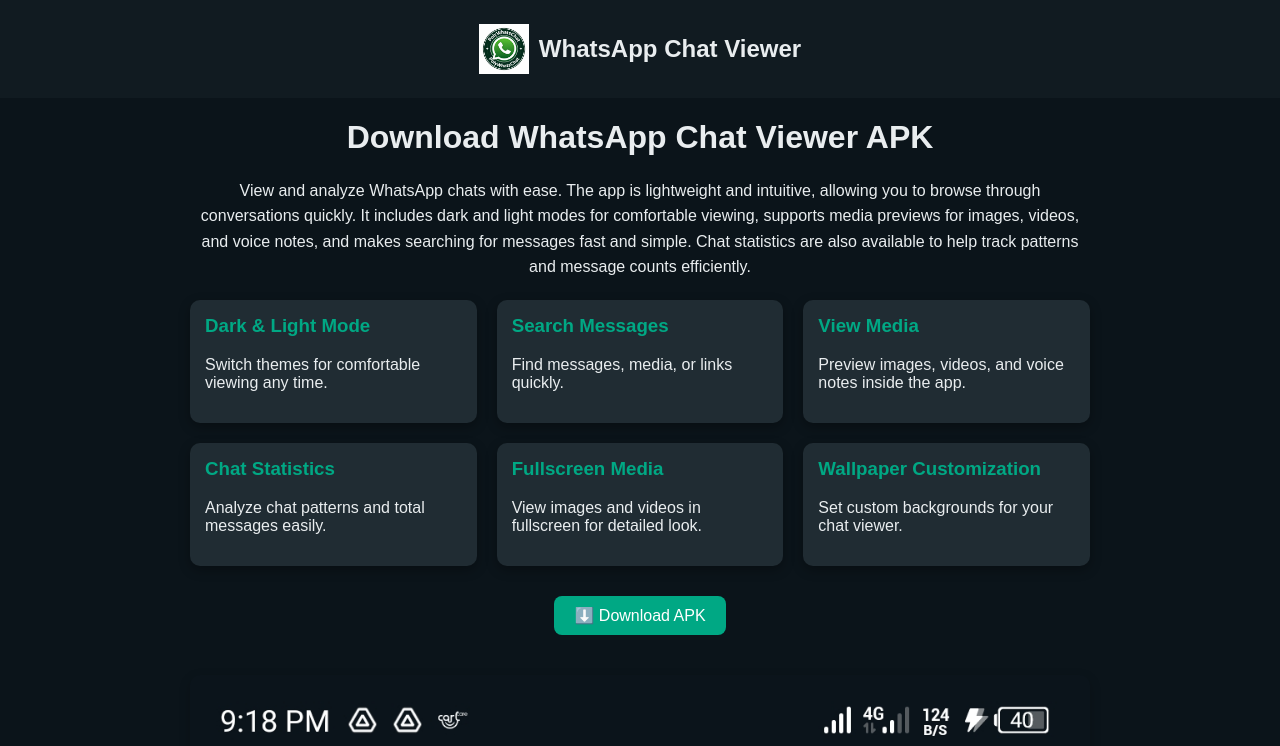
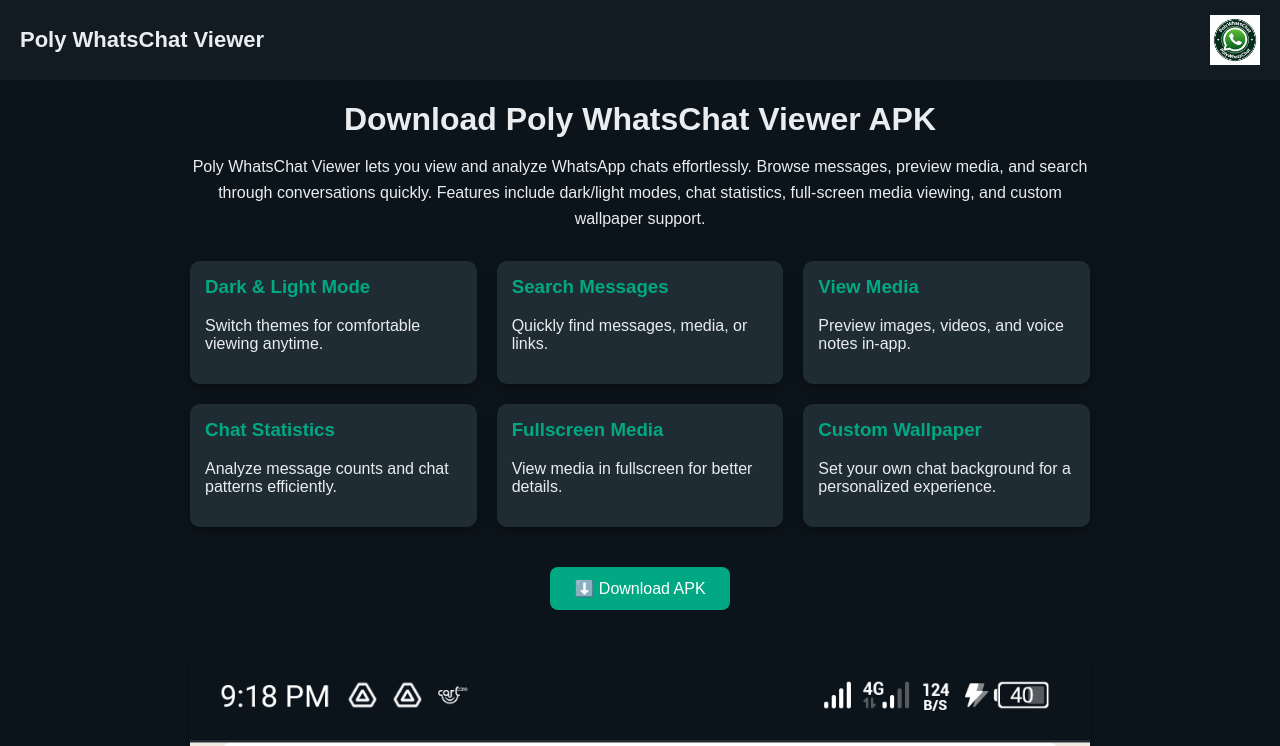
Before and after one commit to PolyNna/Poly_WhatsChat_Viewer_Page, a plain HTML site: page index.html in a window 1280 px wide. Shown: the top 746 px of the page. Drawn offline with Linux system fonts and the light colour scheme.

Commit message:
Update index.html

```diff
--- a/index.html
+++ b/index.html
@@ -3,7 +3,7 @@
 <head>
 <meta charset="UTF-8">
 <meta name="viewport" content="width=device-width, initial-scale=1.0">
-<title>WhatsApp Chat Viewer APK</title>
+<title>Poly WhatsChat Viewer</title>
 <style>
 :root {
   --bg: #0b141a;
@@ -23,8 +23,11 @@ header {
   padding: 15px 20px;
   display: flex;
   align-items: center;
-  justify-content: center;
-  gap: 10px;
+  justify-content: space-between;
+}
+header h2 {
+  margin: 0;
+  font-size: 22px;
 }
 header img {
   width: 50px;
@@ -35,19 +38,20 @@ main {
   margin: 20px auto;
   padding: 0 20px;
 }
-h1, h2 {
+h1 {
   text-align: center;
+  margin-bottom: 10px;
 }
 .description {
-  margin-bottom: 20px;
   text-align: center;
+  margin-bottom: 30px;
   line-height: 1.6;
 }
 .features {
   display: grid;
   grid-template-columns: repeat(auto-fit, minmax(250px, 1fr));
   gap: 20px;
-  margin-bottom: 30px;
+  margin-bottom: 40px;
 }
 .feature-card {
   background: #202c33;
@@ -65,14 +69,12 @@ h1, h2 {
   margin-bottom: 40px;
 }
 .button-group a {
-  padding: 10px 20px;
-  border: none;
+  padding: 12px 24px;
   border-radius: 8px;
-  cursor: pointer;
+  text-decoration: none;
   background: var(--accent);
-  color: white;
+  color: #fff;
   font-size: 16px;
-  text-decoration: none;
   transition: 0.2s;
 }
 .button-group a:hover {
@@ -120,40 +122,40 @@ h1, h2 {
 <body>
 
 <header>
+  <h2>Poly WhatsChat Viewer</h2>
   <img src="icon-192.png" alt="App Icon">
-  <h2>WhatsApp Chat Viewer</h2>
 </header>
 
 <main>
-  <h1>Download WhatsApp Chat Viewer APK</h1>
+  <h1>Download Poly WhatsChat Viewer APK</h1>
   <p class="description">
-    View and analyze WhatsApp chats with ease. The app is lightweight and intuitive, allowing you to browse through conversations quickly. It includes dark and light modes for comfortable viewing, supports media previews for images, videos, and voice notes, and makes searching for messages fast and simple. Chat statistics are also available to help track patterns and message counts efficiently.
+    Poly WhatsChat Viewer lets you view and analyze WhatsApp chats effortlessly. Browse messages, preview media, and search through conversations quickly. Features include dark/light modes, chat statistics, full-screen media viewing, and custom wallpaper support.
   </p>
 
   <div class="features">
     <div class="feature-card">
       <h3>Dark & Light Mode</h3>
-      <p>Switch themes for comfortable viewing any time.</p>
+      <p>Switch themes for comfortable viewing anytime.</p>
     </div>
     <div class="feature-card">
       <h3>Search Messages</h3>
-      <p>Find messages, media, or links quickly.</p>
+      <p>Quickly find messages, media, or links.</p>
     </div>
     <div class="feature-card">
       <h3>View Media</h3>
-      <p>Preview images, videos, and voice notes inside the app.</p>
+      <p>Preview images, videos, and voice notes in-app.</p>
     </div>
     <div class="feature-card">
       <h3>Chat Statistics</h3>
-      <p>Analyze chat patterns and total messages easily.</p>
+      <p>Analyze message counts and chat patterns efficiently.</p>
     </div>
     <div class="feature-card">
       <h3>Fullscreen Media</h3>
-      <p>View images and videos in fullscreen for detailed look.</p>
+      <p>View media in fullscreen for better details.</p>
     </div>
     <div class="feature-card">
-      <h3>Wallpaper Customization</h3>
-      <p>Set custom backgrounds for your chat viewer.</p>
+      <h3>Custom Wallpaper</h3>
+      <p>Set your own chat background for a personalized experience.</p>
     </div>
   </div>
 
@@ -184,10 +186,8 @@ function showSlide(index){
   else currentSlide = index;
   slidesContainer.style.transform = `translateX(-${currentSlide * 100}%)`;
 }
-
 function nextSlide(){ showSlide(currentSlide + 1); }
 function prevSlide(){ showSlide(currentSlide - 1); }
-
 setInterval(() => { nextSlide(); }, 3000);
 </script>
 
```
